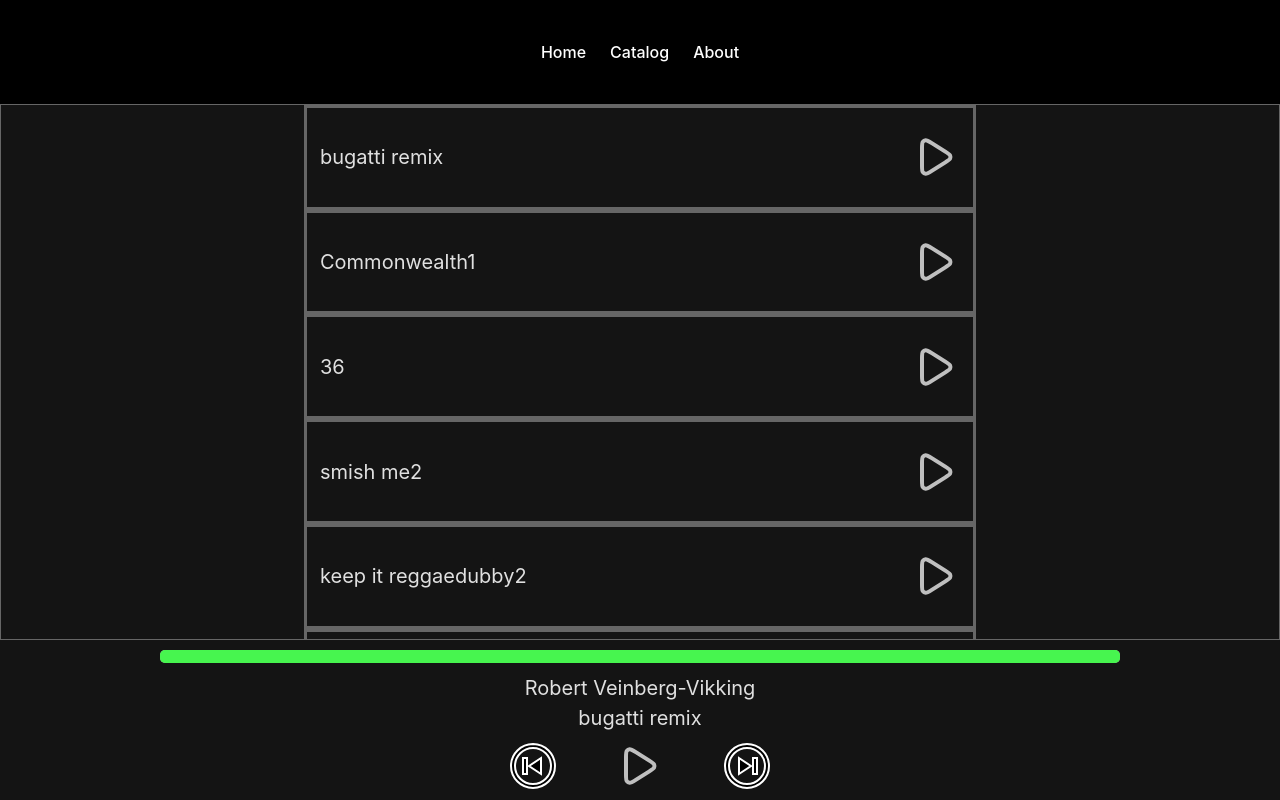
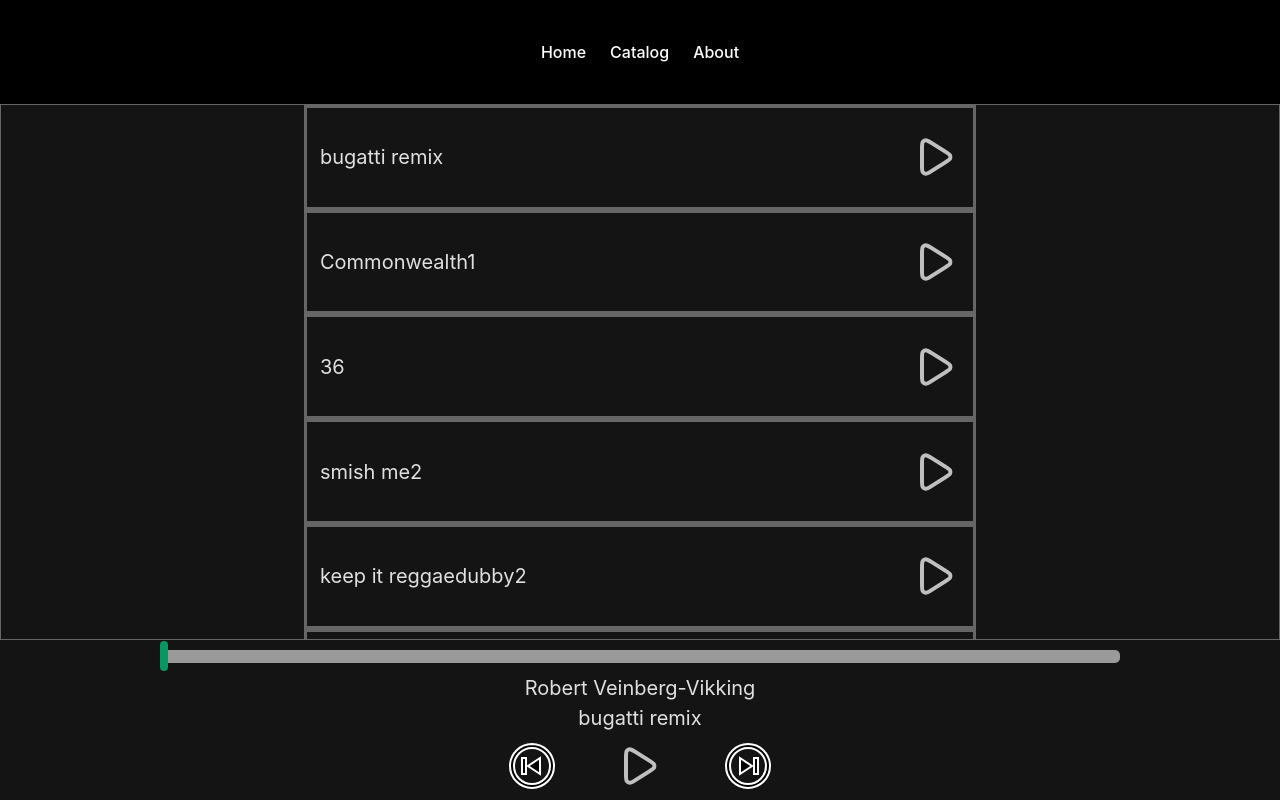
Before and after one commit to vikkingr/BeatsUI, a React (Vite) app: page / in a window 1280 px wide. Built offline with nearby package versions, Linux system fonts and the light colour scheme.

Commit message:
styles, seek implementation with range

```diff
--- a/src/components/PlayerControls/PlayerControls.jsx
+++ b/src/components/PlayerControls/PlayerControls.jsx
@@ -11,7 +11,8 @@ import NextTrackButton from './components/NextTrackButton/NextTrackButton';
 const PlayerControls = () => {
     const { currentTrack, updateCurrentTrack, playPreviousTrack, playNextTrack, audioRef } = useContext(BeatsContext);
     const [currentTrackTime, setCurrentTrackTime] = useState(0);
-    const [currentTrackDuration, setCurrentTrackDuration] = useState(0);
+    const [currentTrackDuration, setCurrentTrackDuration] = useState(1);
+    let timeLineValue = (currentTrackTime / currentTrackDuration) * 100;
 
     if (!currentTrack) {
         return <div>Loading</div>
@@ -49,19 +50,21 @@ const PlayerControls = () => {
         setCurrentTrackDuration(event.currentTarget.duration);
     }
 
+    const handleProgressBarChange = (event) => {
+        audioRef.current.currentTime = (event.target.value / 100) * currentTrackDuration;
+    }
+
     if (currentTrack && audioRef.current) {
         currentTrack.isPlaying ? audioRef.current.play() : audioRef.current.pause();
     }
 
-    let timeLineValue = (currentTrackTime / currentTrackDuration) * 100;
-
-    console.log(audioRef);
-    console.log(src);
-    console.log(timeLineValue);
+    // console.log(audioRef);
+    // console.log(src);
+    // console.log(timeLineValue);
 
     return (
         <div className={clsx({ 'player-controls': true, 'player-controls--playing': isPlaying })}>
-            <ProgressBar value={timeLineValue} />
+            <ProgressBar value={timeLineValue} handleProgressBarChange={handleProgressBarChange} />
             <TrackInformation name={name} contributors={contributors} />
             <div className='player-controls__track-control'>
                 <PreviousTrackButton onClick={playPreviousTrack}></PreviousTrackButton>
--- a/src/components/PlayerControls/PlayerControls.scss
+++ b/src/components/PlayerControls/PlayerControls.scss
@@ -19,6 +19,6 @@
 .player-controls__track-control
 {
     display: flex;
-    justify-content: space-around;
-    width: 25%;
+    justify-content: space-evenly;
+    width: 30%;
 }
--- a/src/shared/ProgressBar/ProgressBar.jsx
+++ b/src/shared/ProgressBar/ProgressBar.jsx
@@ -1,13 +1,19 @@
-import React, { useState } from 'react';
+import React, { useEffect, useState } from 'react';
 import "./ProgressBar.scss"
 
-const ProgressBar = ({ value }) => {
-
+const OldProgressBar = ({ value }) => {
   return (
     <div className="progress-bar">
       <div className="progress-bar-filler" style={{ width: `${value}%` }}></div>
+      <div className='progress-bar-filler__thumb'></div>
     </div>
   );
 };
 
+const ProgressBar = ({ value, handleProgressBarChange }) => {
+  return (
+    <input className='slider' step="0.01" type='range' value={value} onChange={handleProgressBarChange} />
+  );
+};
+
 export default ProgressBar;
--- a/src/shared/ProgressBar/ProgressBar.scss
+++ b/src/shared/ProgressBar/ProgressBar.scss
@@ -1,4 +1,5 @@
 .progress-bar {
+  display: flex;
   width: 75%;
   height: 8%;
   background-color: #e0e0e0;
@@ -15,7 +16,50 @@
 
 .progress-bar:hover {
   height: 16%;
-    background-color: #e0e0e0;
   border-radius: 5px;
   transition: height 0.1s ease-in-out;
 }
+
+.progress-bar-filler__thumb {
+  width: 1%;
+  height: 100%;
+  background-color: #ffffff;
+}
+
+.slider {
+  border-radius: 5px;
+  display: flex;
+  -webkit-appearance: none;
+  width: 75%;
+  height: 8%;
+  background: #d3d3d3;
+  outline: none;
+  opacity: 0.7;
+  -webkit-transition: .2s;
+  transition: opacity .2s;
+  transition: height 0.1s ease-out;
+}
+
+.slider:hover {
+  opacity: 1;
+  height: 16%;
+  transition: height 0.1s ease-in-out;
+}
+
+.slider::-webkit-slider-thumb {
+  border-radius: 50px;
+  -webkit-appearance: none;
+  appearance: none;
+  width: 8px;
+  height: 30px;
+  background: #00cf83;
+  cursor: pointer;
+}
+
+.slider::-moz-range-thumb {
+  border-radius: 50px;
+  width: 8px;
+  height: 16px;
+  background: #00cf83;
+  cursor: pointer;
+}
```
Lines whose indentation alone changed are shown as unchanged.
